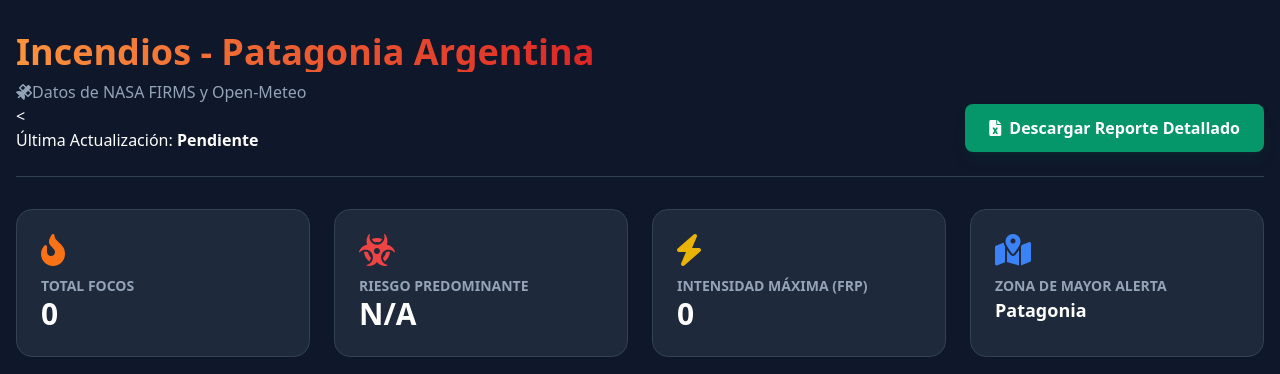
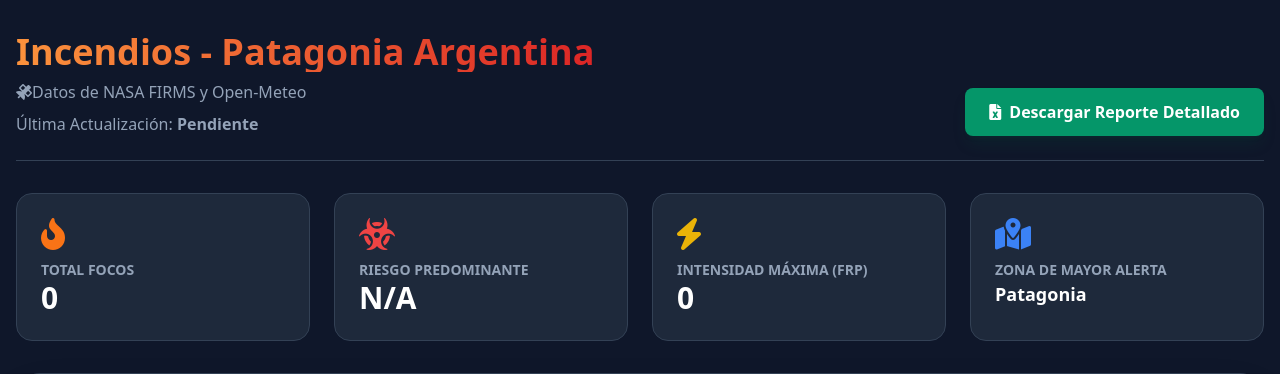
Before and after one commit to sbongi22/incendios-patagonia, a Flask app: page / in a window 1280 px wide. Shown: the top 374 px of the page. Run offline with Flask 3, Linux system fonts and the light colour scheme; data that the repository does not hold is empty; some libraries are stand-ins or nearby versions.

Commit message:
Update index.html

```diff
--- a/templates/index.html
+++ b/templates/index.html
@@ -14,7 +14,7 @@
                     Incendios - Patagonia Argentina
                 </h1>
                 <p class="text-slate-400 mt-2"><i class="fas fa-satellite"></i>Datos de NASA FIRMS y Open-Meteo</p>
-                <<p id="actualizacion">Última Actualización: <strong>{{ stats.ultima_actualizacion }}</strong></p>
+                <p class="text-slate-400 mt-2" id="actualizacion">Última Actualización: <strong>{{ stats.ultima_actualizacion }}</strong></p>
             </div>
             <a href="/descargar" class="bg-emerald-600 hover:bg-emerald-500 text-white px-6 py-3 rounded-lg font-bold transition-all flex items-center gap-2 shadow-lg shadow-emerald-900/20">
                 <i class="fas fa-file-excel"></i> Descargar Reporte Detallado
```
